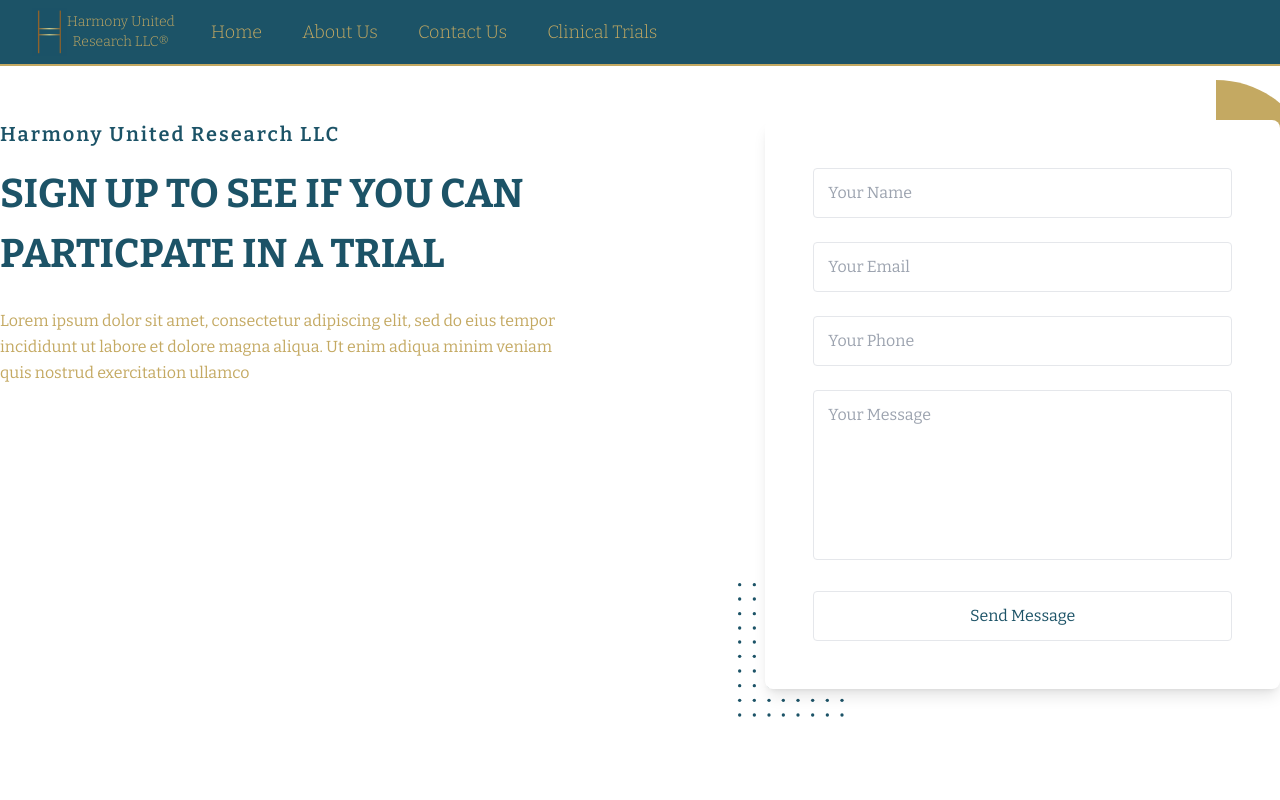
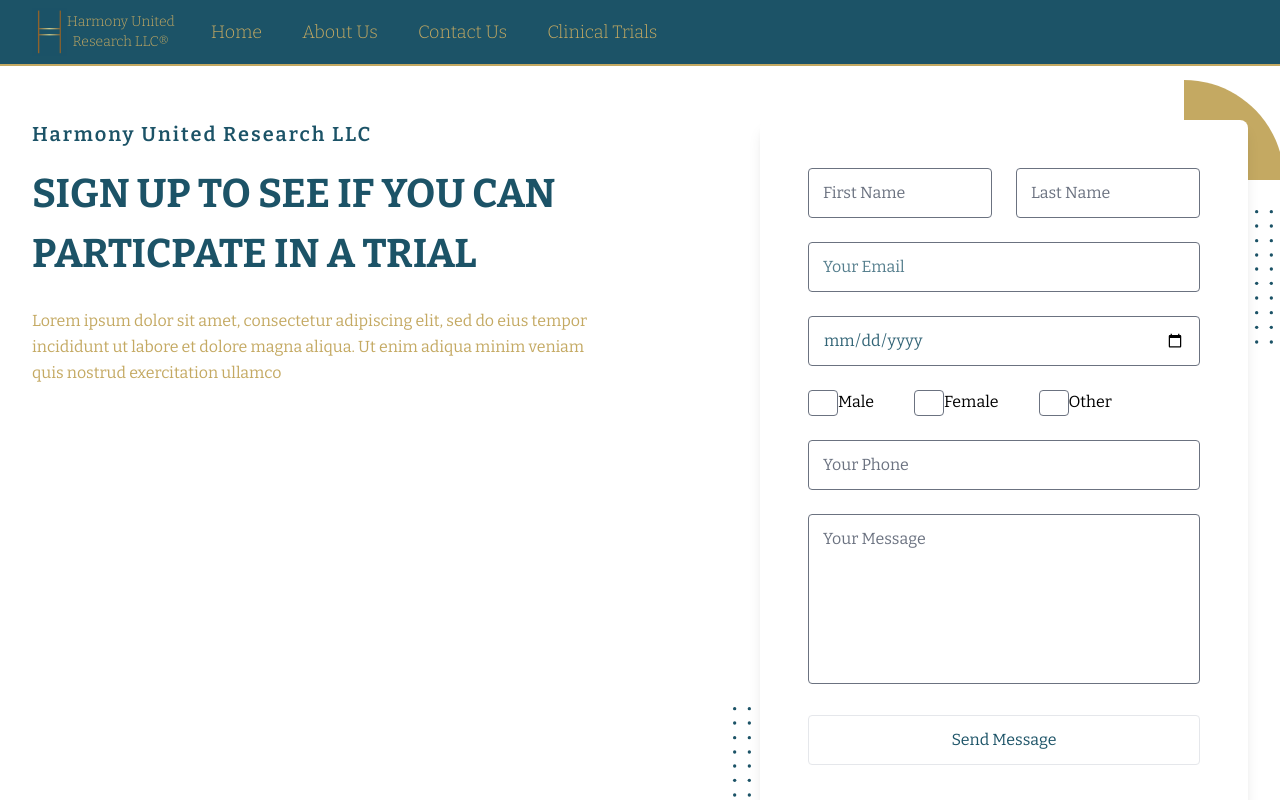
Before and after one commit to kadenlalani7/harmony-website, a React (Create React App) app: page /sign_up_for_trial in a window 1280 px wide. Shown: the top 800 px of the page. Built offline with nearby package versions, Linux system fonts and the light colour scheme.

Commit message:
Version 1.3.1

```diff
--- a/package.json
+++ b/package.json
@@ -38,6 +38,7 @@
     ]
   },
   "devDependencies": {
+    "@tailwindcss/forms": "^0.5.2",
     "autoprefixer": "^10.4.4",
     "postcss": "^8.4.12",
     "tailwindcss": "^3.0.23"
--- a/src/components/About/About.js
+++ b/src/components/About/About.js
@@ -1,5 +1,4 @@
 import React from 'react'
-import Profile from './Profile'
 import ProfMiguel from './Miguel/Profile'
 import ProfArthur from './Arthur/Profile'
 import ProfKaden from './Kaden/Profile'
--- a/src/components/Footer/SmallFooter.js
+++ b/src/components/Footer/SmallFooter.js
@@ -13,26 +13,26 @@ const SmallFooter = () => {
             justify-center
             md:justify-start
           ">
-          <img class="w-6 mr-3 " src={LogoSolo}/>
+          <img class="w-6 mr-3 " alt='logo' src={LogoSolo}/>
           Harmony United Research LLC
         </h6>
         <ul class="flex flex-wrap items-center mb-6 text-sm text-gray-500 sm:mb-0 dark:text-gray-400">
             <li>
-                <a href="#" class="mr-4 hover:underline md:mr-6 text-[#C4A962] ">About</a>
+                <a href="about_us" class="mr-4 hover:underline md:mr-6 text-[#C4A962] ">About</a>
             </li>
             <li>
-                <a href="#" class="mr-4 hover:underline md:mr-6 text-[#C4A962]">Privacy Policy</a>
+                <a href="legal" class="mr-4 hover:underline md:mr-6 text-[#C4A962]">Privacy Policy</a>
             </li>
             <li>
-                <a href="#" class="mr-4 hover:underline md:mr-6 text-[#C4A962]">Licensing</a>
+                <a href="careers" class="mr-4 hover:underline md:mr-6 text-[#C4A962]">Careers</a>
             </li>
             <li>
-                <a href="#" class="hover:underline text-[#C4A962]">Contact</a>
+                <a href="contact_us" class="hover:underline text-[#C4A962]">Contact</a>
             </li>
         </ul>
     </div>
     <hr class="my-6 border-[#C4A962] border-[1px] sm:mx-auto lg:my-8" />
-    <span class="block text-sm text-[#C4A962] sm:text-center">© 2022 <a href="https://flowbite.com" class="hover:underline">Harmony United Research LLC®</a>. All Rights Reserved.
+    <span class="block text-sm text-[#C4A962] sm:text-center">© 2022 <a href="https://" class="hover:underline">Harmony United Research LLC®</a>. All Rights Reserved.
     </span>
 </footer>
   )
--- a/src/components/Home/PostsBar.js
+++ b/src/components/Home/PostsBar.js
@@ -61,6 +61,20 @@ const PostsBar = () => {
                 </div>
               </div>
             </div>
+              <div class="p-4 md:w-96">
+              <div class="h-full rounded-xl shadow-cla-blue bg-gradient-to-r from-indigo-50 to-blue-50 overflow-hidden border-2 border-[#1C5367]">
+                <img class="lg:h-48 md:h-36 w-full object-cover object-center scale-110 transition-all duration-400 hover:scale-100" src='https://imgs.search.brave.com/prw7ovYNUbguVAXhR3EYSX7pFIlZ7ngw9-bjXVDCV10/rs:fit:1200:1200:1/g:ce/aHR0cDovL3d3dy5w/dWJsaWNkb21haW5w/aWN0dXJlcy5uZXQv/cGljdHVyZXMvNDAw/MDAvdmVsa2EvaGFw/cHktY2hpbGQtMTM2/MTEwNzM4M0lvOS5q/cGc' alt="blog"/>
+                <div class="p-6">
+                  <h2 class="tracking-widest text-xs title-font font-medium text-gray-400 mb-1">Children</h2>
+                  <h1 class="title-font text-lg font-medium text-gray-600 mb-3">Childhood obesity</h1>
+                  <p class="leading-relaxed mb-3">As childhood obesity is associated with premature death in adults, a research is critical. This review focuses on the recent proceedings concerning genesis, prevention, and treatment.</p>
+                  <div class="flex items-center flex-wrap ">
+                    <a href='https://pubmed.ncbi.nlm.nih.gov/20871401/' rel="noreferrer" target="_blank" class="bg-gradient-to-r from-[#1C5367] to-[#2e819f] hover:scale-105 drop-shadow-md  shadow-cla-blue px-4 py-1 rounded-lg text-white">Learn more</a>
+
+                  </div>
+                </div>
+              </div>
+            </div>
           </div>
         </div>
       </section>
--- a/src/components/Navbar/Navbar.js
+++ b/src/components/Navbar/Navbar.js
@@ -1,22 +1,39 @@
 import React from 'react'
 import LogoSolo from '../../images/LogoSolo.png'
 const Navbar = () => {
+  let oldValue=0;
+  let newValue=0;
+  let downCount = 0;
 
   // document.getElementById("wholeNav").style.display = "none";
   window.onscroll = function() {
     var currentScrollPos = window.pageYOffset;
     var screenH = window.innerHeight;
     var url = window.location.href;
+    newValue = window.pageYOffset;
+    if (oldValue < newValue) {
+      downCount = 0;
 
-    // 20 is an arbitrary number here, just to make you think if you need the prevScrollpos variable:
-    if (currentScrollPos < screenH+20 && url === 'http://localhost:3000/')
+    } else if (oldValue > newValue) {
+      downCount++;
+    }
+
+    if (downCount > 20){
+      document.getElementById("wholeNav").style.display = "none";
+    }
+    else if (window.pageYOffset === 0 && url !== 'http://localhost:3000/') {
+      document.getElementById("wholeNav").style.display = "initial";
+    }
+    else if (currentScrollPos < screenH+20 && url === 'http://localhost:3000/')
     {
-      // I am using 'display' instead of 'top':
       document.getElementById("wholeNav").style.display = "none";
     } else {
       document.getElementById("wholeNav").style.display = "initial";
     }
+    oldValue = newValue;
+
   }
+
 
   return (
 <nav class="bg-[#1C5367] border-b-2 border-[#C4A962] fixed w-full top-0 z-40" id='wholeNav'>
--- a/src/components/Trial/Trial.js
+++ b/src/components/Trial/Trial.js
@@ -2,7 +2,7 @@ import React from 'react'
 
 const Trial = () => {
   return (
-<section class="bg-white py-20 lg:py-[120px] overflow-hidden relative z-10 animate-fade1">
+<section class="bg-white py-20 lg:py-[120px] overflow-hidden relative z-10 animate-fade1 p-8">
    <div class="container">
       <div class="flex flex-wrap lg:justify-between -mx-4">
          <div class="w-full lg:w-1/2 xl:w-6/12 px-4">
@@ -35,22 +35,26 @@ const Trial = () => {
          <div class="w-full lg:w-1/2 xl:w-5/12 px-4">
             <div class="bg-white relative rounded-lg p-8 sm:p-12 shadow-lg">
                <form>
-                  <div class="mb-6">
-                     <input
-                        type="text"
-                        placeholder="Your Name"
-                        class="
-                        w-full
-                        rounded
-                        py-3
-                        px-[14px]
-                        text-body-color text-base
-                        border border-[f0f0f0]
-                        outline-none
-                        focus-visible:shadow-none
-                        focus:border-primary
-                        "
-                        />
+                  {/* First and Last Name */}
+                  <div class='flex flex-row w-full space-x-6'>
+
+                     <div class="mb-6">
+                        <input
+                           type="text"
+                           placeholder="First Name"
+                           class="w-full rounded py-3 px-[14px] text-[#1C5367] text-base
+                           border border-[f0f0f0] outline-none focus-visible:shadow-none focus:border-primary"
+                           />
+                     </div>
+                     <div class="mb-6">
+                        <input
+                           type="text"
+                           placeholder="Last Name"
+                           class="w-full rounded py-3 px-[14px] text-[#1C5367] text-base
+                           border border-[f0f0f0] outline-none focus-visible:shadow-none focus:border-primary"
+                           />
+                     </div>
+
                   </div>
                   <div class="mb-6">
                      <input
@@ -61,13 +65,64 @@ const Trial = () => {
                         rounded
                         py-3
                         px-[14px]
-                        text-body-color text-base
+                        text-[#1C5367] text-base
                         border border-[f0f0f0]
                         outline-none
                         focus-visible:shadow-none
                         focus:border-primary
+                        placeholder:text-[#1C5367]/75
                         "
                         />
+                  </div>
+                  <div class="mb-6">
+                     <input type='date' class='w-full form-input
+                        rounded
+                        py-3
+                        px-[14px]
+                        text-[#1C5367]/90 text-base
+                        border border-[f0f0f0]
+                        outline-none
+                        focus-visible:shadow-none
+                        focus:border-primary'
+                        placeholder=''
+                     />
+                  </div>
+                  <div class="mb-6 w-full">
+
+                     <input type='radio' value='Male' name='gender' class='
+                        rounded
+                        py-3
+                        px-[14px]
+                        text-[#1C5367]/90 text-base
+                        border border-[f0f0f0]
+                        outline-none
+                        focus-visible:shadow-none
+                        focus:border-primary'
+                        placeholder=''
+                        />
+                     <label for='Male' class='mr-10'>Male</label>
+                     <input type='radio' value='Female' name='gender' class='
+                        rounded
+                        py-3
+                        px-[14px]
+                        text-[#1C5367]/90 text-base
+                        border border-[f0f0f0]
+                        outline-none
+                        focus-visible:shadow-none
+                        focus:border-primary'
+                     />
+                     <label for='Female' class='mr-10'>Female</label>
+                     <input type='radio' value='Other' name='gender' class='
+                        rounded
+                        py-3
+                        px-[14px]
+                        text-[#1C5367]/90 text-base
+                        border border-[f0f0f0]
+                        outline-none
+                        focus-visible:shadow-none
+                        focus:border-primary'
+                     />
+                     <label for='Other'>Other</label>
                   </div>
                   <div class="mb-6">
                      <input
@@ -78,7 +133,7 @@ const Trial = () => {
                         rounded
                         py-3
                         px-[14px]
-                        text-body-color text-base
+                        text-[#1C5367] text-base
                         border border-[f0f0f0]
                         outline-none
                         focus-visible:shadow-none
@@ -95,7 +150,7 @@ const Trial = () => {
                         rounded
                         py-3
                         px-[14px]
-                        text-body-color text-base
+                        text-[#1C5367] text-base
                         border border-[f0f0f0]
                         resize-none
                         outline-none
--- a/tailwind.config.js
+++ b/tailwind.config.js
@@ -94,6 +94,8 @@ module.exports = {
 
   },
   // plugins: [require("daisyui")],
-  plugins: [],
+  plugins: [
+    require('@tailwindcss/forms'),
+  ],
 
 }
```
Also changed, not shown: src/components/Home/Home.js (+8 -6 lines), 23 other files (tests, documents, lock files or other folders).
